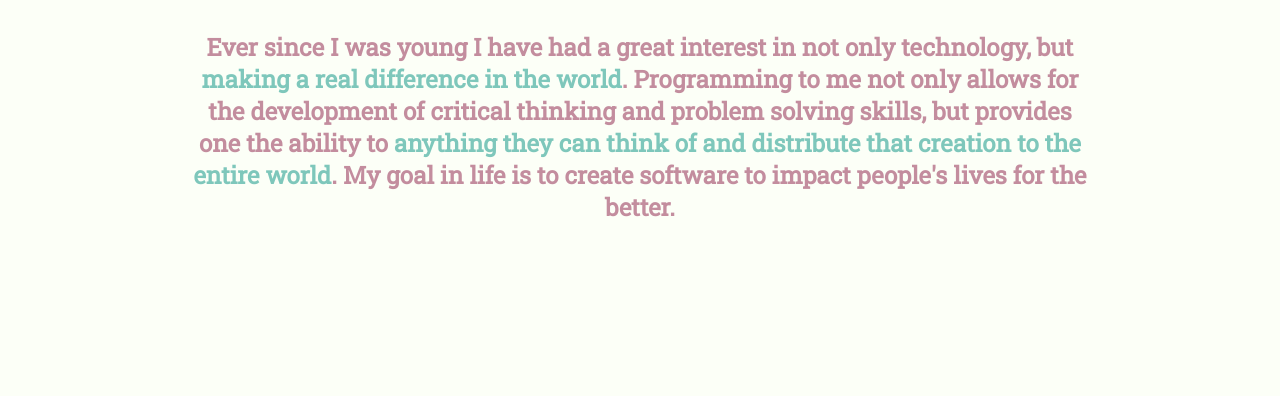
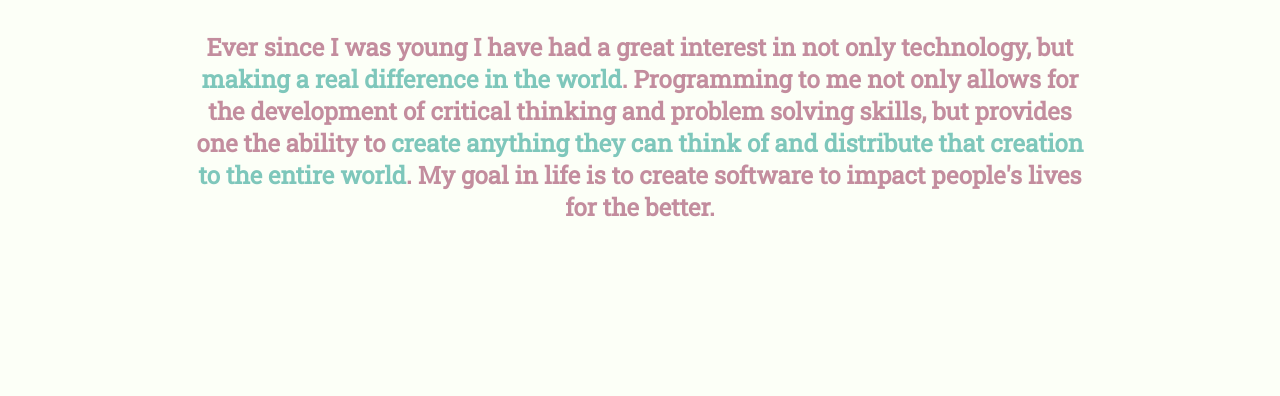
Before and after one commit to kalebswartz7/portfolio_2020, a plain HTML site: page index.html in a window 1280 px wide. Shown: the part 1120-1516 px from the top of the page. Drawn offline with Linux system fonts and the light colour scheme.

Commit message:
Update into typo

```diff
--- a/index.html
+++ b/index.html
@@ -58,7 +58,7 @@
           a real difference in the
           world</span>.
         Programming to me not only allows for the development of critical thinking and problem solving skills,
-        but provides one the ability to <span class="green-text">anything they can think of and distribute that creation
+        but provides one the ability to <span class="green-text">create anything they can think of and distribute that creation
           to the entire world</span>. My goal in life is to create software to impact people's lives for the better.
       </h2>
     </section>
```
